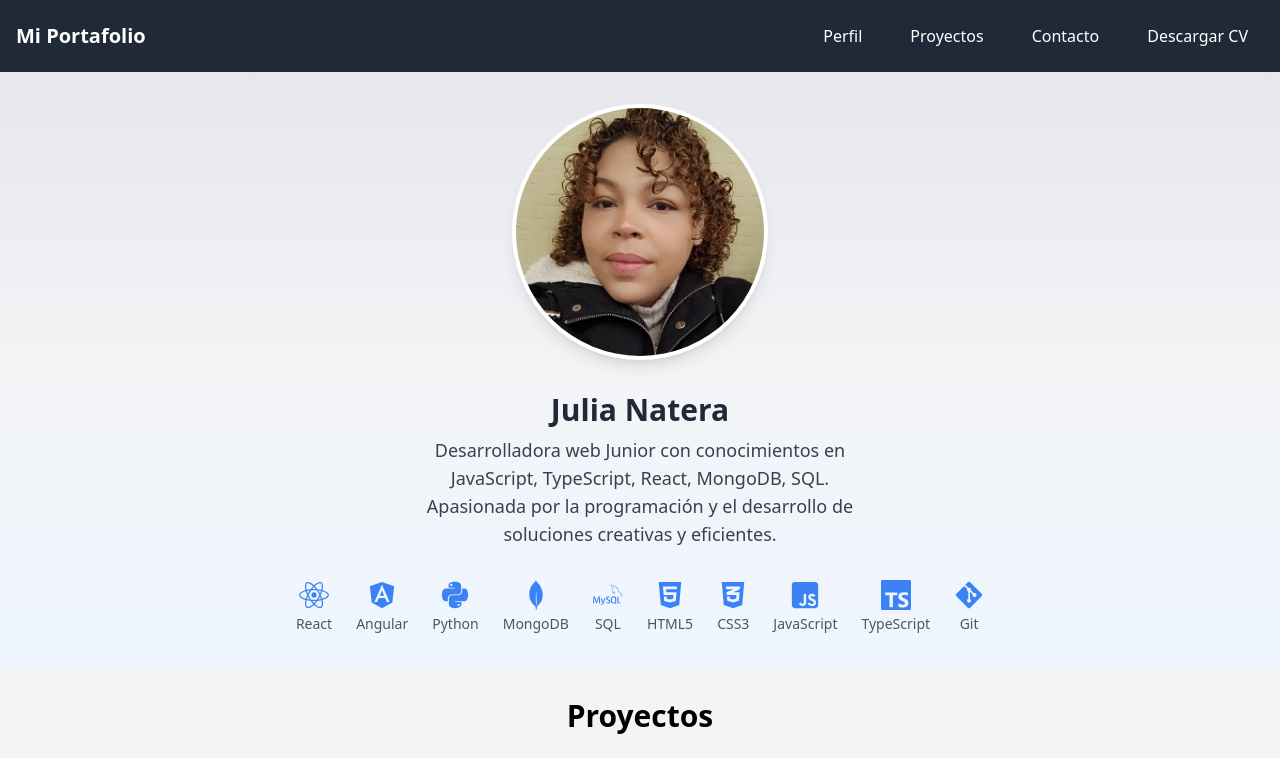
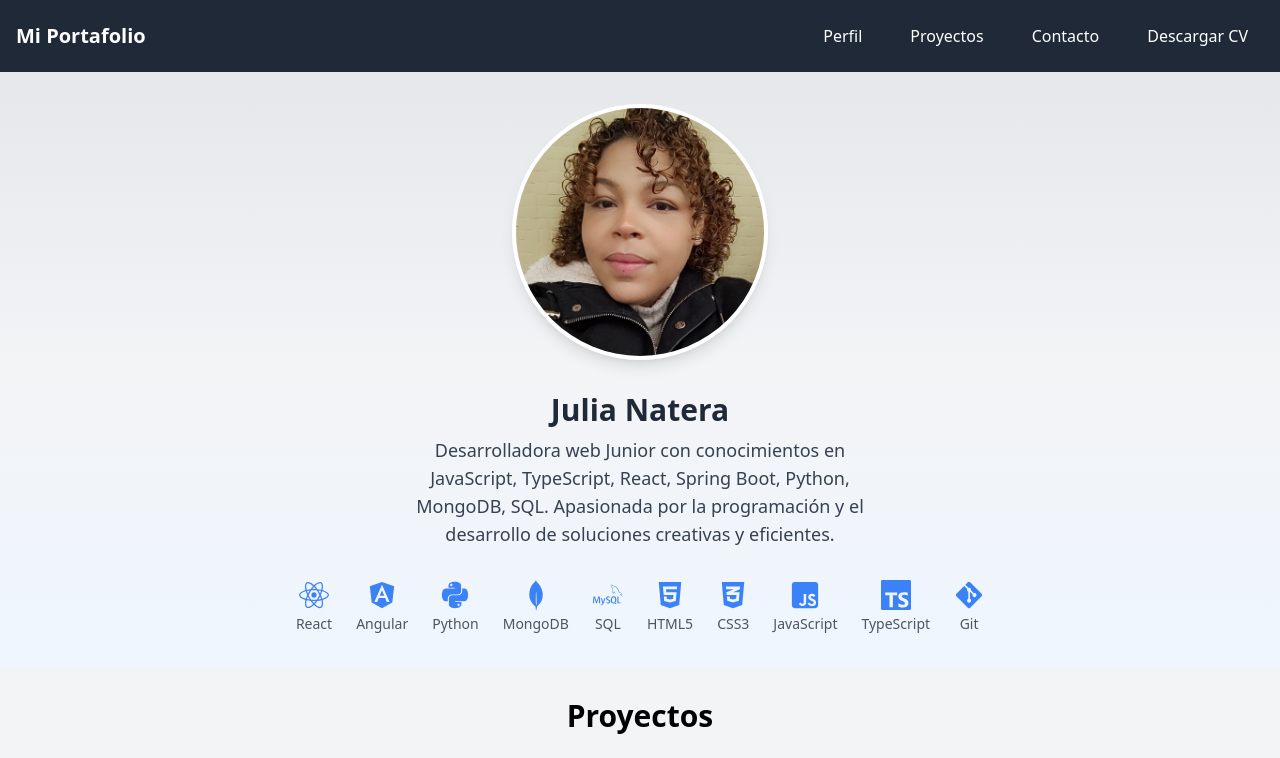
Before and after one commit to roxanatera/Portafolio, a React (Vite) app: page / in a window 1280 px wide. Shown: the top 758 px of the page. Built offline with nearby package versions, Linux system fonts and the light colour scheme; the HTML template or start-up script is replaced by a standard one.

Commit message:
Actualizacion

```diff
--- a/src/components/Profile.jsx
+++ b/src/components/Profile.jsx
@@ -22,7 +22,7 @@ function Profile() {
       <div className="z-10">
         <h2 className="text-3xl font-bold text-gray-800 mt-4">Julia Natera</h2>
         <p className="text-lg text-gray-700 mt-2 max-w-md">
-          Desarrolladora web Junior con conocimientos en JavaScript, TypeScript, React, MongoDB, SQL.
+          Desarrolladora web Junior con conocimientos en JavaScript, TypeScript,  React, Spring Boot, Python, MongoDB, SQL.
           Apasionada por la programación y el desarrollo de soluciones creativas y eficientes.
         </p>
       </div>
```
